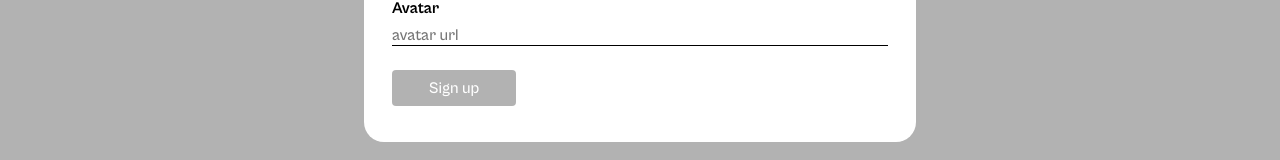
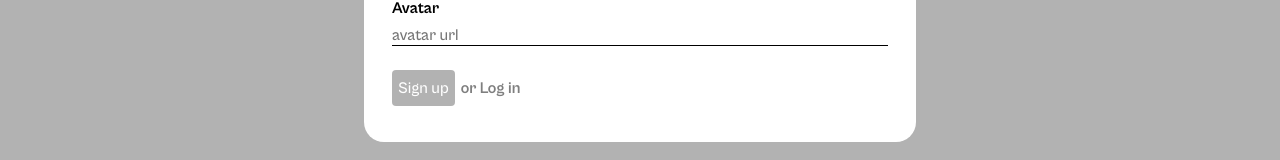
Before and after one commit to seydou31/se_project_react, a React (Vite) app: page / in a window 1280 px wide. Both pictures are taken after a click on the button "Sign Up". Shown: the part 473-633 px from the top of the page. Built offline with nearby package versions, Linux system fonts and the light colour scheme; no server answers; data requests are answered from the project's data file.

Commit message:
refactoring

```diff
--- a/src/blocks/header.css
+++ b/src/blocks/header.css
@@ -63,6 +63,8 @@
   color: white;
 }
 
+
+
 .header__link:link, .header__link:visited{
   text-decoration: none;
   color: #000;
--- a/src/blocks/modalwithform.css
+++ b/src/blocks/modalwithform.css
@@ -187,3 +187,18 @@
 .modal__validation {
   color: #ff4d00;
 }
+
+.modal__alternate{
+  display: inline-block;
+  border: none;
+  background-color: transparent;
+   font-family: "Cabinet Grotesk", Helvetica, sans-serif;
+  font-size: 16px;
+  font-weight: 700;
+  line-height: 20px;
+  color: #00000080;
+}
+
+.modal__alternate{
+  cursor: pointer;
+}
--- a/src/components/App.jsx
+++ b/src/components/App.jsx
@@ -52,7 +52,6 @@ function App() {
     _id: "",
   });
 
-  // currentUser = {name: "Bob", email: sdlfjsldf, } currentUser.name
 
   useEffect(() => {
     function handleCloseModalEscape(e) {
@@ -88,13 +87,7 @@ function App() {
   useEffect(() => {
     const token = localStorage.getItem("jwt");
     if (!token) {
-      //     setIsLoggedIn(false);
-      //     setCurrentUser({
-      //   name: "",
-      //   email: "",
-      //   avatar: "",
-      //   _id: "",
-      // });
+
       return;
     }
     getUser(token)
@@ -234,6 +227,16 @@ function App() {
     setIsLoggedIn(false);
   };
 
+  function handleSideLogin(){
+    handleCloseModal();
+    setActiveModal("loginmodal");
+  }
+
+  function handleSideSignUp(){
+    handleCloseModal();
+    setActiveModal("registermodal");
+  }
+
   const handleLogin = (e, values) => {
     e.preventDefault();
     return signIn(values).then((res) => {
@@ -284,6 +287,7 @@ function App() {
                       onClick={handleOpenModalWithForm}
                       handleEditProfileModal={handleEditProfileModal}
                       handleLogout={handleLogout}
+                      handleCardLike={handleCardLike}
                     />
                   </ProtectedRoute>
                 }
@@ -319,12 +323,14 @@ function App() {
           onClick={handleCloseModal}
           handleOverlayClick={handleOverlayClick}
           handleRegistration={handleRegistration}
+          handleSideLogin={handleSideLogin}
         />
         <LoginModal
           isOpen={activeModal === "loginmodal"}
           onClick={handleCloseModal}
           handleOverlayClick={handleOverlayClick}
           handleLogin={handleLogin}
+          handleSideSignUp={handleSideSignUp}
         />
         <EditProfileModal
           isOpen={activeModal === "editprofilemodal"}
--- a/src/components/ClothesSection.jsx
+++ b/src/components/ClothesSection.jsx
@@ -2,7 +2,7 @@ import ItemCard from "./ItemCard.jsx";
 import { useContext } from "react";
 import { CurrentUserContext } from "../contexts/CurrentUserContext.js";
 
-export default function ClothesSection({ onClick, handleCardClick, clothes, isLoggedIn }) {
+export default function ClothesSection({ onClick, handleCardClick, clothes, isLoggedIn, handleCardLike }) {
 
 const { currentUser } = useContext(CurrentUserContext);
   return (
@@ -23,6 +23,7 @@ const { currentUser } = useContext(CurrentUserContext);
                 key={item._id}
                 item={item}
                 onCardClick={handleCardClick}
+                onCardLike={handleCardLike}
               />
             );
           })}
--- a/src/components/ItemCard.jsx
+++ b/src/components/ItemCard.jsx
@@ -14,14 +14,15 @@ export default function ItemCard({item, onCardClick, onCardLike, isLoggedIn}){
         const  handleLike = () => {
             onCardLike({
                 id: item._id,
-                isLiked
+                isLiked,
+
             })
         }
 
     return (
        <li className="itemcard__item">
         <p className="itemcard__description">{item.name}</p>
-       {isLoggedIn &&  <button onClick={handleLike} className={`itemcard__like-btn ${isLiked? "itemcard__like-btn_type_black" : ""}`}></button>}
+       {isLoggedIn &&  <button  onClick={handleLike} className={`itemcard__like-btn ${isLiked? "itemcard__like-btn_type_black" : ""}`}></button>}
         <img onClick = {handleCardClick} className="itemcard__image" src={item.imageUrl} alt={item.name} />
        </li>
     )
--- a/src/components/LoginModal.jsx
+++ b/src/components/LoginModal.jsx
@@ -1,7 +1,7 @@
 import ModalWithForm from "./ModalWithForm.jsx";
 import { useForm } from "../../src/hooks/useForm.js";
 
-export default function LoginModal({ isOpen, onClick, handleOverlayClick, handleLogin }) {
+export default function LoginModal({ isOpen, onClick, handleOverlayClick, handleLogin, handleSideSignUp }) {
   const { values, handleChange, handleReset } = useForm({
     email: "",
     password: "",
@@ -24,12 +24,14 @@ const handleSubmit = (e) => {
   return (
     <ModalWithForm
       handleOverlayClick={handleOverlayClick}
-      buttonText="Sign in"
-      title="Sign in"
+      buttonText="Log in"
+      title="Log in"
+      alternate="or Sign Up"
       isOpen={isOpen}
       onClick={onClick}
       onSubmit={handleSubmit}
       isFormValid={isFormValid()}
+       handleSideModal={handleSideSignUp}
     >
       <label htmlFor="login-email" className="modal__label">
         Email
--- a/src/components/ModalWithForm.jsx
+++ b/src/components/ModalWithForm.jsx
@@ -9,7 +9,9 @@ export default function ModalWithForm({
   onClick,
   onSubmit,
   isFormValid,
-  handleOverlayClick
+  handleOverlayClick,
+  alternate,
+  handleSideModal
 }) {
   return (
     <div className={`modal ${isOpen ? "modal_is-opened" : ""}`}  onClick={handleOverlayClick}>
@@ -24,9 +26,12 @@ export default function ModalWithForm({
         </button>
         <form onSubmit={onSubmit} className="modal__form">
           {children}
+          <div className="modal__buttons">
           <button className="modal__submit-btn" type="submit" disabled={!isFormValid}>
             {buttonText}
           </button>
+          <button onClick={handleSideModal} className="modal__alternate">{alternate}</button>
+          </div>
         </form>
       </div>
     </div>
--- a/src/components/Profile.jsx
+++ b/src/components/Profile.jsx
@@ -2,11 +2,11 @@ import '../blocks/profile.css';
 import Sidebar from "./SideBar.jsx";
 import ClothesSection from "./ClothesSection.jsx";
 
-export default function Profile({clothes, handleCardClick, onClick, handleEditProfileModal, handleLogout, isLoggedIn}) {
+export default function Profile({clothes, handleCardClick, onClick, handleEditProfileModal, handleLogout, isLoggedIn, handleCardLike}) {
   return (
     <div className="profile">
       <Sidebar onClick={handleLogout} handleEditProfileModal={handleEditProfileModal} />
-      <ClothesSection clothes={clothes} handleCardClick={handleCardClick} onClick={onClick} isLoggedIn={isLoggedIn}/>
+      <ClothesSection handleCardLike={handleCardLike} clothes={clothes} handleCardClick={handleCardClick} onClick={onClick} isLoggedIn={isLoggedIn}/>
     </div>
   );
 }
--- a/src/components/RegisterModal.jsx
+++ b/src/components/RegisterModal.jsx
@@ -1,7 +1,7 @@
 import ModalWithForm from "./ModalWithForm.jsx";
 import { useForm} from "../../src/hooks/useForm.js";
 
-export default function RegisterModal({isOpen, onClick,  handleOverlayClick, handleRegistration}) {
+export default function RegisterModal({isOpen, onClick,  handleOverlayClick, handleRegistration, handleSideLogin}) {
 
    const { values, handleChange, handleReset } = useForm({
     email: "",
@@ -32,10 +32,12 @@ function handleSubmit(e){
      handleOverlayClick={handleOverlayClick}
       buttonText="Sign up"
       title="Sign up"
+      alternate="or Log in"
       isOpen={isOpen}
       onClick={onClick}
       onSubmit={handleSubmit}
       isFormValid={isFormValid()}
+      handleSideModal={handleSideLogin}
     >
       <label htmlFor="register-email" className="modal__label">
         Email
--- a/src/utils/api.js
+++ b/src/utils/api.js
@@ -1,6 +1,6 @@
 const baseUrl = 'http://localhost:3001';
 
-function checkResponse(res) {
+export default function checkResponse(res) {
    return  res.ok? res.json() : Promise.reject(`Error: ${res.status}`)
 }
 
--- a/src/utils/auth.js
+++ b/src/utils/auth.js
@@ -1,10 +1,7 @@
+import checkResponse from "./api";
+
 const baseUrl = 'http://localhost:3001';
 
-
-
-function checkResponse(res) {
-   return  res.ok? res.json() : Promise.reject(`Error: ${res.status}`)
-}
 
 function signIn({email, password}){
     return  fetch(`${baseUrl}/signin`, {
```
